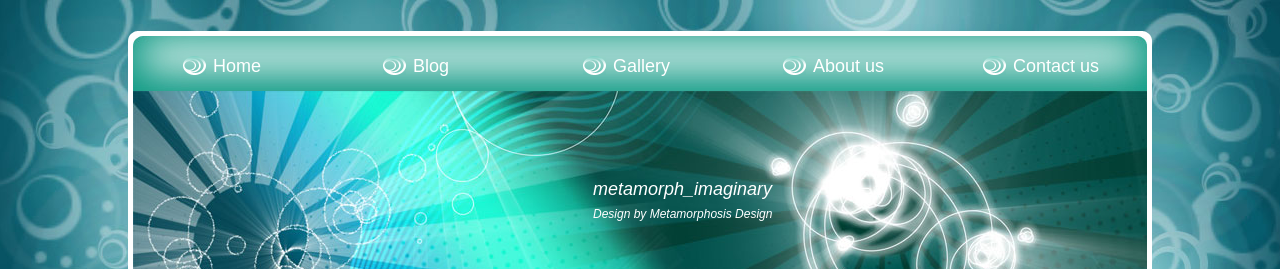
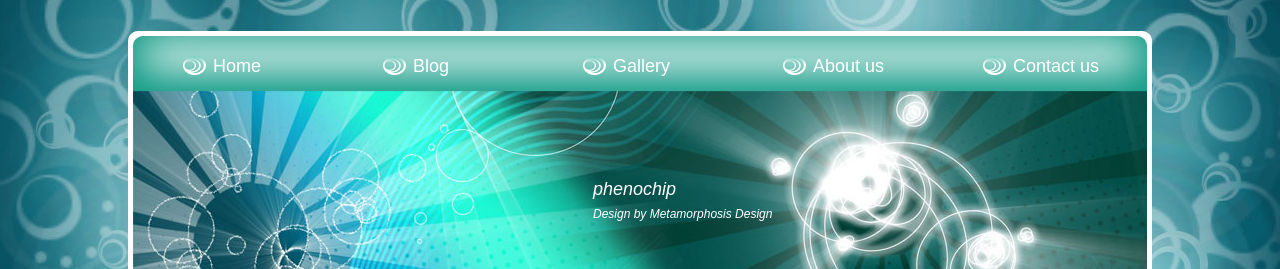
Before and after one commit to phenochip/phenochip.github.io, a plain HTML site: page index.html in a window 1280 px wide. Shown: the top 269 px of the page. Drawn offline with Linux system fonts and the light colour scheme.

Commit message:
Update index.html

```diff
--- a/index.html
+++ b/index.html
@@ -20,7 +20,7 @@
           <div><a href="#"  class="but" title="">About us</a></div>
           <div ><a href="#" class="but" title="">Contact us</a></div>
     </div>
-    <div id="logo"><a href="#">metamorph_imaginary</a>
+    <div id="logo"><a href="#">phenoCHIP</a>
         <h2><a href="http://www.metamorphozis.com/" id="metamorph">Design by Metamorphosis Design</a></h2>
     </div>
 </div>
```
